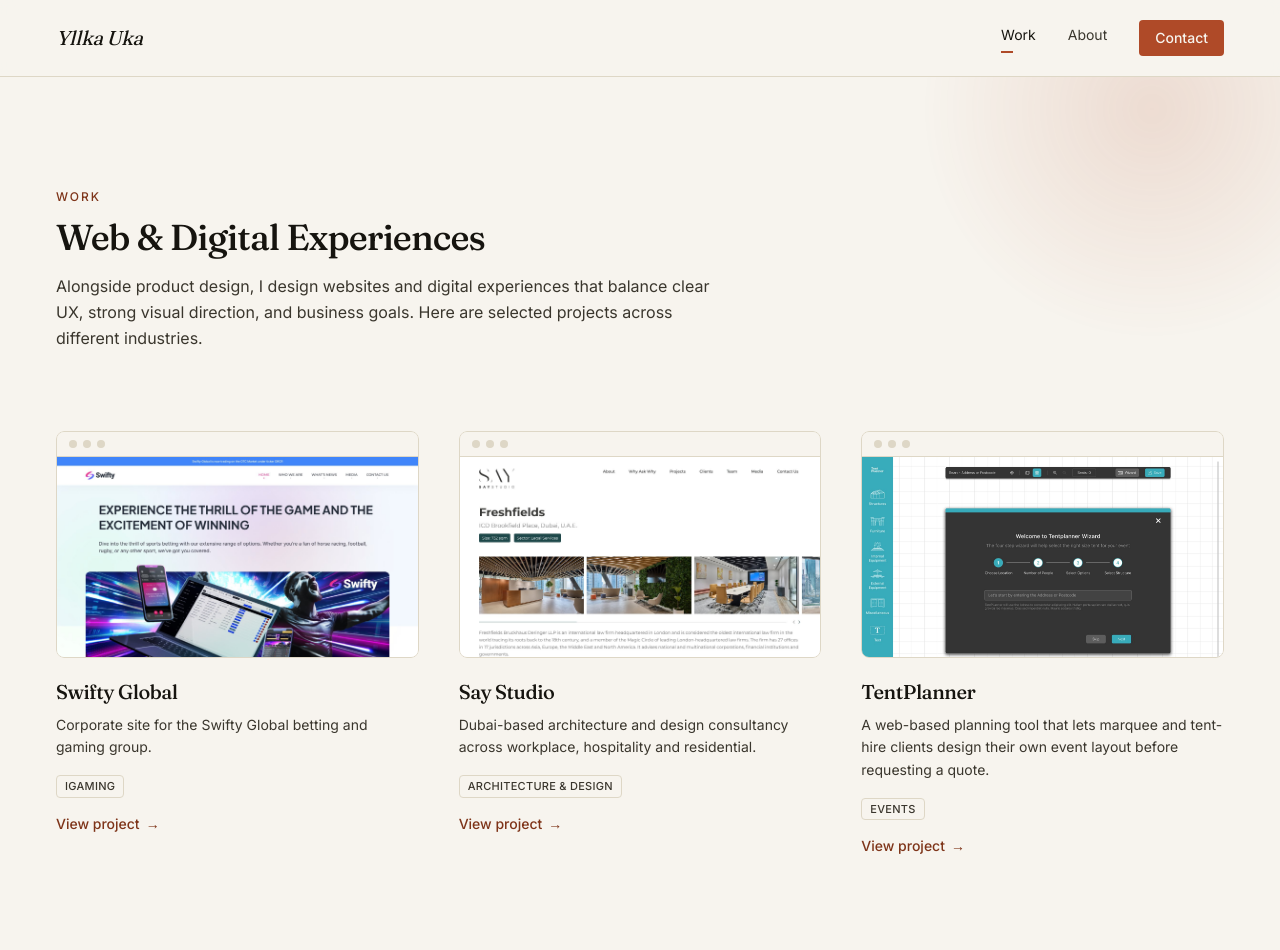
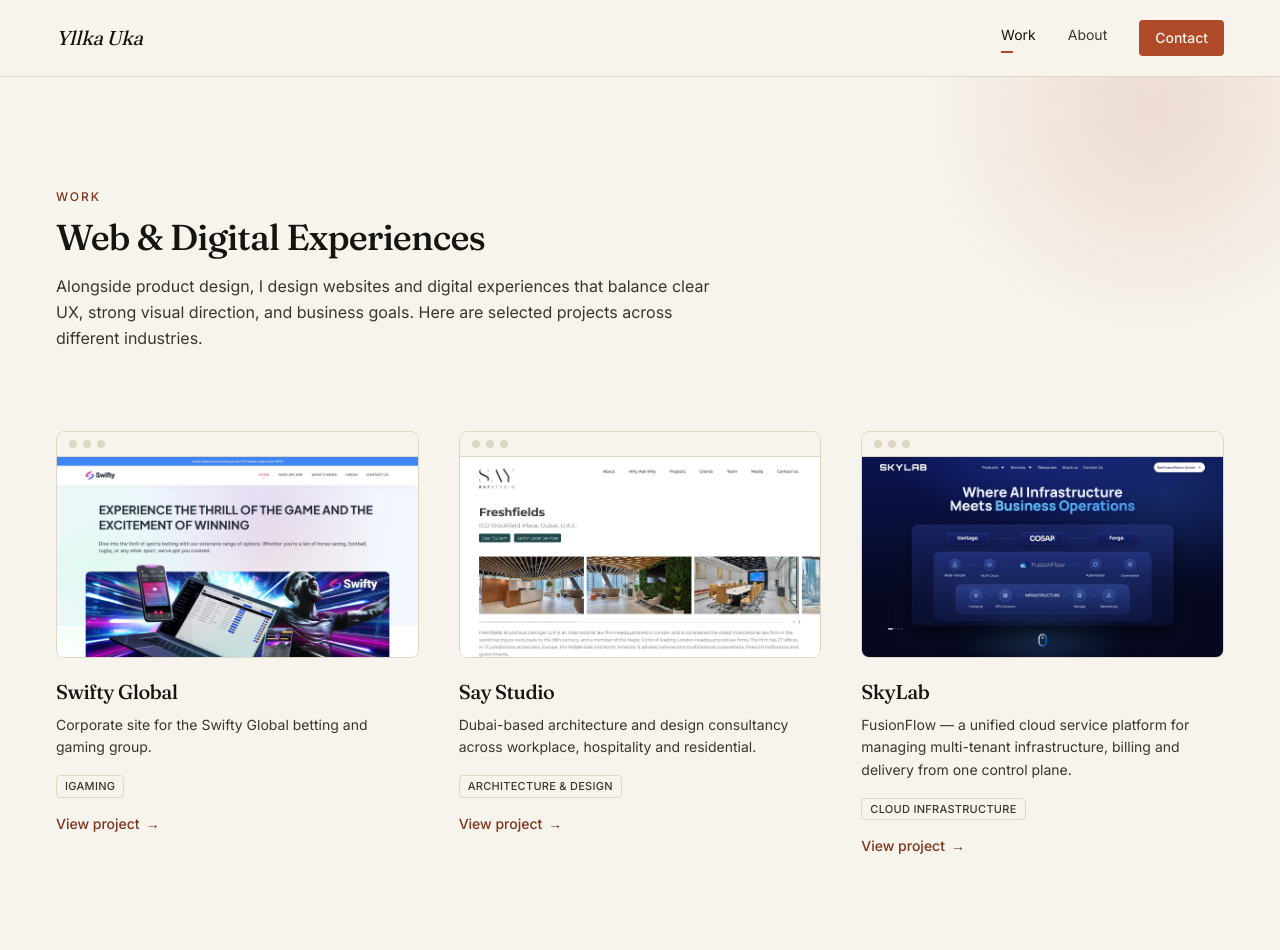
Before and after one commit to yllkauka/yllkauka-portfolio, a Next.js app: page /work/websites in a window 1280 px wide. Shown: the top 950 px of the page. Built offline with nearby package versions, Linux system fonts and the light colour scheme.

Commit message:
Remove TentPlanner project entirely

```diff
--- a/src/content/webGallery.ts
+++ b/src/content/webGallery.ts
@@ -38,22 +38,6 @@
       "Editorial project layouts",
       "Clear content hierarchy",
       "Responsive project galleries",
-      "Consistent visual language",
-    ],
-  },
-  {
-    slug: "tentplanner",
-    name: "TentPlanner",
-    industry: "Events",
-    description: "A web-based planning tool that lets marquee and tent-hire clients design their own event layout before requesting a quote.",
-    url: "https://www.tentplanner.co.uk/",
-    desktop: { src: "/images/websites/tentplanner-desktop.jpg", alt: "TentPlanner — desktop", frame: "desktop" },
-    mobile: { src: "/images/websites/tentplanner-mobile.jpg", alt: "TentPlanner — mobile", frame: "mobile" },
-    scope: ["Product Design", "UX/UI", "Interaction Design"],
-    designFocus: [
-      "Guided step-by-step flow",
-      "Clear interactive controls",
-      "Intuitive navigation",
       "Consistent visual language",
     ],
   },
```
Also changed, not shown: public/images/websites/tentplanner-desktop.jpg (deleted), public/images/websites/tentplanner-mobile.jpg (deleted).
